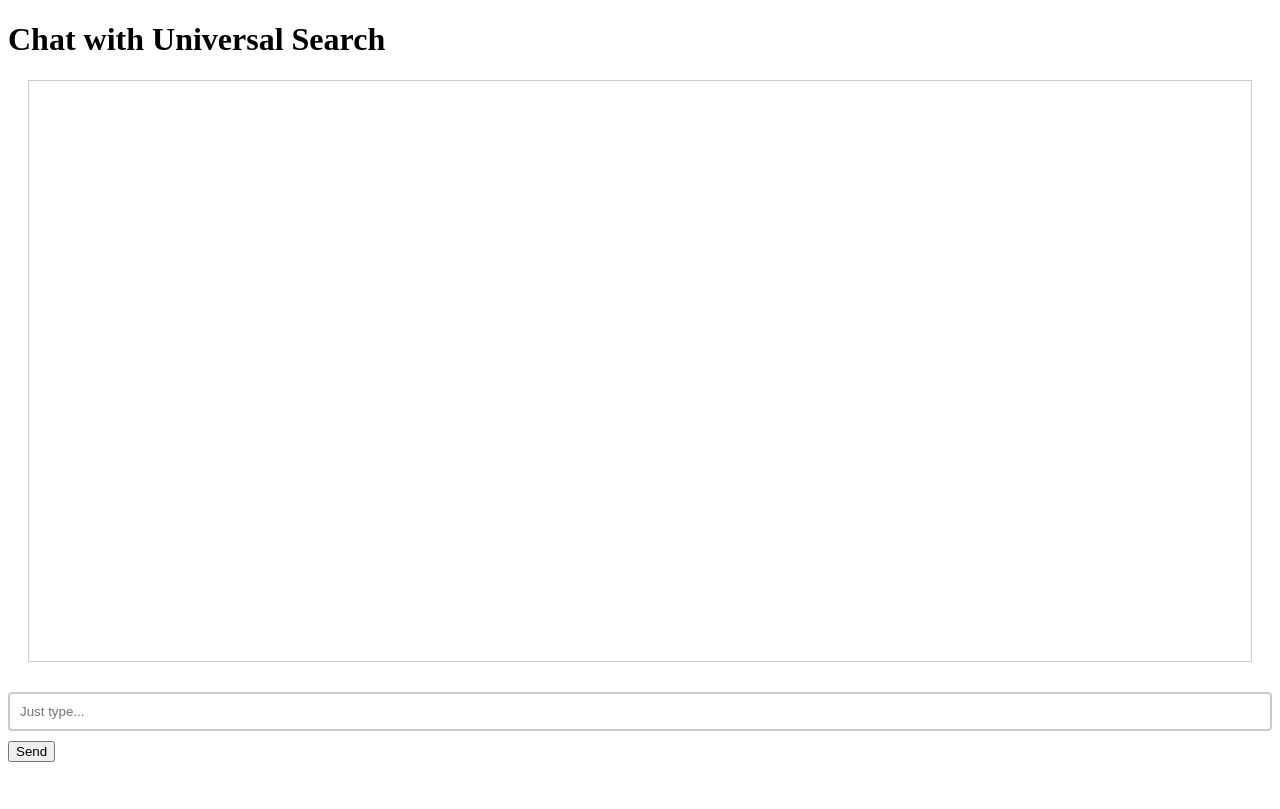
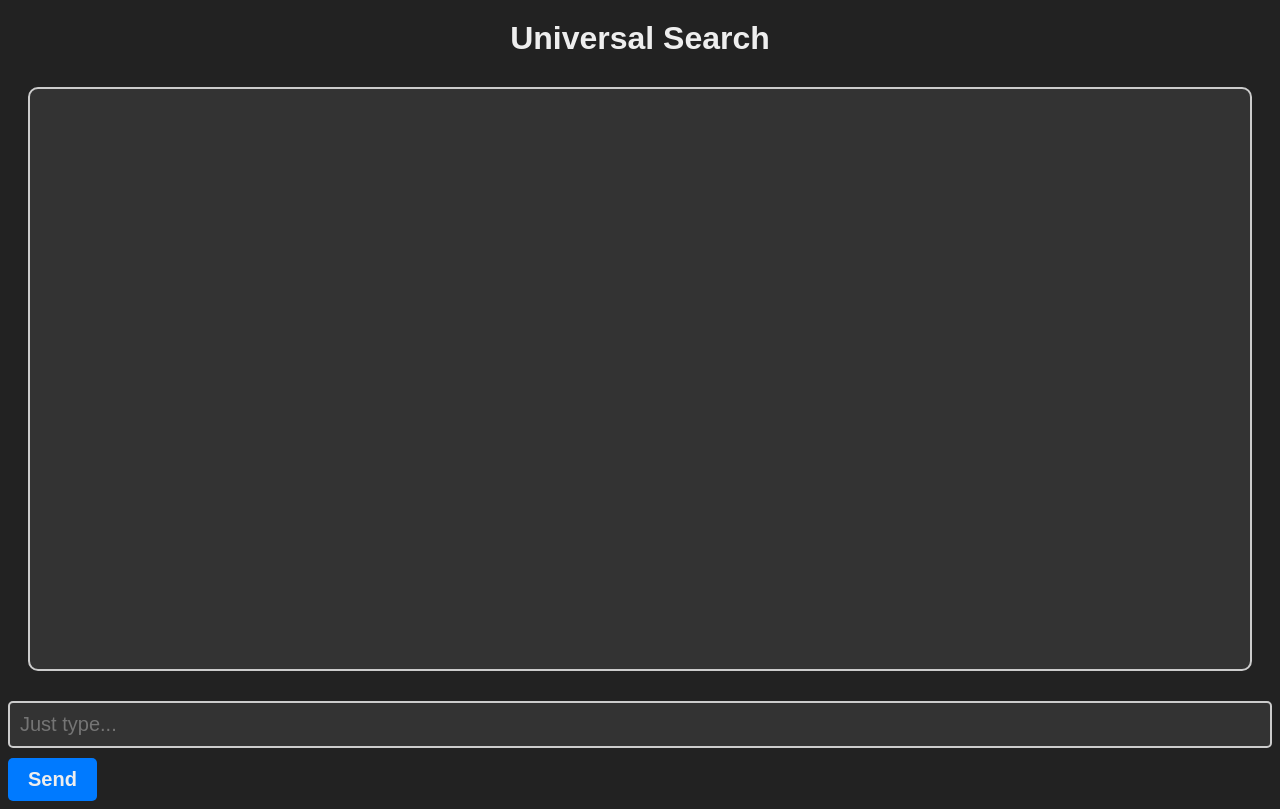
Before and after one commit to h8pewou/webos-chatgpt, a plain HTML site: page frontend/index.html in a window 1280 px wide. Drawn offline with Linux system fonts and the light colour scheme.

Commit message:
Dark theme!

```diff
--- a/frontend/index.html
+++ b/frontend/index.html
@@ -4,25 +4,74 @@
   <title>Universal Search</title>
   <script src="jquery-3.6.0.min.js"></script>
   <style>
+    body {
+      background-color: #222;
+      font-family: "PalmOS", sans-serif;
+      color: #eee;
+    }
+
+    h1 {
+      font-size: 32px;
+      font-weight: bold;
+      margin: 20px 0 30px;
+      text-align: center;
+    }
+
     #messages {
       margin: 20px;
       padding: 10px;
-      border: 1px solid #ccc;
+      border: 2px solid #ccc;
+      border-radius: 10px;
       height: 70vh;
       overflow-y: scroll;
+      background-color: #333;
     }
+
     input[type=text] {
       width: 100%;
       padding: 10px;
       margin: 10px 0;
       box-sizing: border-box;
       border: 2px solid #ccc;
-      border-radius: 4px;
+      border-radius: 5px;
+      font-size: 20px;
+      font-family: "PalmOS", sans-serif;
+      color: #eee;
+      background-color: #333;
+    }
+
+    button {
+      background-color: #007aff;
+      color: #eee;
+      border: none;
+      border-radius: 5px;
+      padding: 10px 20px;
+      font-size: 20px;
+      font-weight: bold;
+      cursor: pointer;
+    }
+
+    button:hover {
+      background-color: #0063d6;
+    }
+
+    button:focus {
+      outline: none;
+    }
+
+    p {
+      margin: 10px 0;
+      font-size: 18px;
+      line-height: 1.4;
+    }
+
+    strong {
+      font-weight: bold;
     }
   </style>
 </head>
 <body>
-  <h1>Chat with Universal Search</h1>
+  <h1>Universal Search</h1>
   <div id="messages"></div>
   <input type="text" id="input" placeholder="Just type...">
   <button id="send">Send</button>
```
